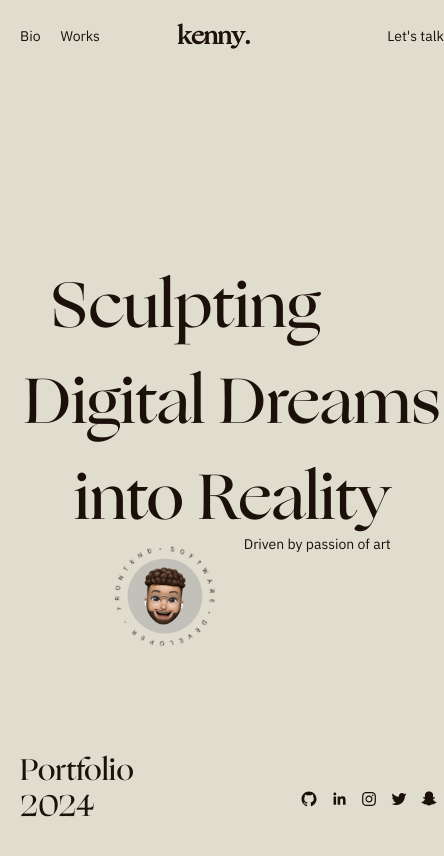
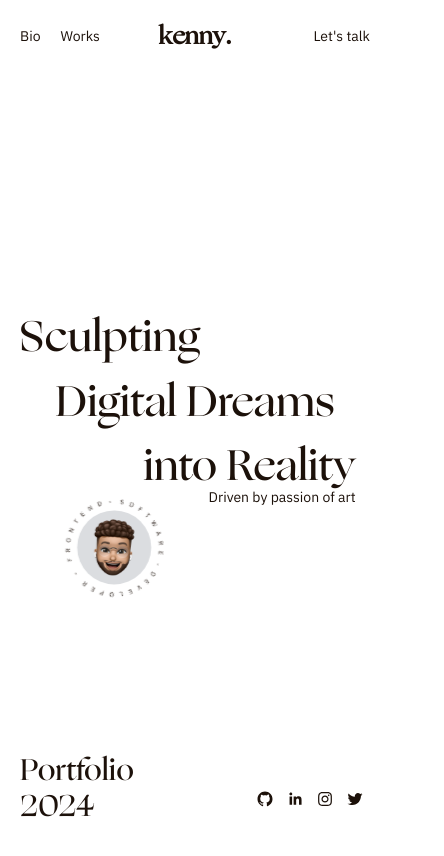
Before and after one commit to ToppYankah/portfolio, a Next.js app: page / in a window 390 px wide. Shown: the top 856 px of the page, 444 px wide, since content can reach past the window. Built offline with nearby package versions, Linux system fonts and the light colour scheme; what @xpd/tailwind-3dtransforms would draw is missing.

Commit message:
Improve hero section responsiveness to fit mobile properly

```diff
--- a/src/app/_components/HeroDate.tsx
+++ b/src/app/_components/HeroDate.tsx
@@ -12,7 +12,7 @@ export default function HeroDate() {
     }, []);
 
     return (
-      <div className="col-start-1 col-end-2 row-start-3 row-end-4 font-serif">
+      <div className="col-start-1 col-end-4 sm:col-end-2 row-start-3 row-end-4 font-serif">
             <h2 className="whitespace-nowrap text-5xl max-[800px]:text-4xl max-[640px]:text-3xl perspective-400">
                 <p ref={portfolioRef}>Portfolio</p>
             </h2>
--- a/src/app/_components/HeroSocials.tsx
+++ b/src/app/_components/HeroSocials.tsx
@@ -10,7 +10,7 @@ export default function HeroSocials() {
         animateSocials(socialRefs);
     }, []);
 
-    return <div className="col-start-4 col-end-5 row-start-3 row-end-4 flex items-end justify-end">
+    return <div className="sm:col-start-4 col-start-1 col-end-5 row-start-3 row-end-4 flex items-end justify-end">
         <div ref={(ref) => {socialRefs.current?.push(ref)}}>
             <SocialIcon
                 url="https://github.com/ToppYankah"
@@ -51,15 +51,5 @@ export default function HeroSocials() {
                 style={{width: "20%", minWidth: 30, maxWidth: 40}}
             />
         </div>
-        <div ref={(ref) => {socialRefs.current?.push(ref)}}>
-            <SocialIcon
-                url="https://www.linkedin.com/in/kenneth-yankah/"
-                fgColor='var(--foreground-hex)'
-                bgColor="#0000"
-                network='snapchat'
-                target='_blank'
-                style={{width: "20%", minWidth: 30, maxWidth: 40}}
-            />
-        </div>
     </div>
 }
--- a/src/app/_components/HeroTitle.tsx
+++ b/src/app/_components/HeroTitle.tsx
@@ -1,13 +1,8 @@
 "use client";
-import {
-  LegacyRef,
-  useLayoutEffect,
-  useRef,
-  useState
-} from "react";
+import { LegacyRef, useLayoutEffect, useRef, useState } from "react";
 import Magnetic from "~/components/Magnetic";
 import useThemeDetector from "~/hooks/theme-detector";
-import { startHeroAnimations } from "../_animations";
+import * as animations from "../_animations";
 
 export default ({
   onAnimationComplete,
@@ -30,7 +25,7 @@ export default ({
   const isDarkTheme = useThemeDetector();
 
   useLayoutEffect(() => {
-    startHeroAnimations(
+    animations.startHeroAnimations(
       upperRef,
       middleRef,
       lowerRef,
@@ -46,53 +41,87 @@ export default ({
     );
   }, []);
 
+  const handleScaleUpRotatingLetters = () => {
+    animations.upscaleRotatingLetters(badgeImageRef);
+  };
+
+  const handleScaleDownRotatingLetters = () => {
+    animations.downscaleRotatingLetters(badgeImageRef);
+  };
+
   return (
     <div
       id="hero-title"
       ref={titleContainerRef}
-      className="col-start-1 col-end-5 sm:col-start-2 sm:col-end-4 row-start-2 row-end-3 flex justify-center"
+      className="col-start-1 col-end-5 row-start-2 row-end-3 flex justify-center sm:col-start-2 sm:col-end-4"
     >
-      <div className="max-w-[60%] sm:max-w-full flex flex-col justify-center">
+      <div className="flex max-w-[90%] sm:max-w-[100%] flex-col justify-center">
         <div className="flex items-center ">
           <div ref={upperRefContainer} className="">
-            <h1
-              className={`after:bg-color relative translate-x-0 whitespace-nowrap perspective-400`}
-            >
-              <span ref={upperRef} className="block font-serif text-[6.2rem] max-[950px]:text-[5rem] max-[800px]:text-[4rem] text-center sm:text-left">
+            <h1 className={`relative whitespace-nowrap perspective-400`}>
+              <span
+                ref={upperRef}
+                className="block font-serif text-[6.89vw] max-[1050px]:text-[9vw] max-[800px]:text-[10vw] max-[500px]:text-[11vw]"
+              >
                 Sculpting
               </span>
-              <span id="short-bio" className="block absolute text-sm font-sans top-1/3 left-full translate-x-8 opacity-90 max-[800px]:hidden">
-                Kenneth Topp Yankah is a front-end software<br />engineer who is passionate about designing<br />and developing digital experiences for web<br />and mobile.
+              <span
+                id="short-bio"
+                className="absolute left-full top-1/3 block translate-x-8 font-sans text-sm opacity-90 max-[800px]:hidden"
+              >
+                Kenneth Topp Yankah is a front-end software
+                <br />
+                engineer who is passionate about designing
+                <br />
+                and developing digital experiences for web
+                <br />
+                and mobile.
               </span>
             </h1>
           </div>
         </div>
         <div className="relative">
-          <h1
-            className={`after:bg-color whitespace-nowrap font-serif text-[6.2rem] max-[950px]:text-[5rem] max-[800px]:text-[4rem] perspective-400 relative min-h-[6rem] `}
-          >
-            <span ref={middleRef} className="block sm:relative absolute left-1/2 -translate-x-1/2">
+          <h1 className={`relative whitespace-nowrap perspective-400`}>
+            <span
+              ref={middleRef}
+              className="block text-center font-serif text-[6.89vw] max-[1050px]:text-[9vw] max-[800px]:text-[10vw] max-[500px]:text-[11vw]"
+            >
               Digital Dreams
             </span>
           </h1>
         </div>
         <div className="relative flex justify-end">
-          <div ref={badgeRef} className="self-center z-10 w-[15%] sm:w-[25%] min-w-[100px] absolute top-full left-0 sm:relative sm:top-0">
-            <img src={`/images/${isDarkTheme ? "dark-fsd" : "light-fsd"}.png`} className="rounded-full w-full aspect-square" ref={badgeImageRef} />
-            <div className="rounded-full w-[75%] aspect-square bg-gray-600 bg-opacity-[0.2] absolute top-1/2 left-1/2 -translate-x-1/2 -translate-y-1/2 flex items-center justify-center overflow-hidden">
+          <div
+            ref={badgeRef}
+            onMouseOver={handleScaleUpRotatingLetters}
+            onMouseOut={handleScaleDownRotatingLetters}
+            className="group absolute left-0 top-full z-10 w-[15%] min-w-[35%] self-center sm:relative sm:top-0 sm:min-w-[25%]"
+          >
+            <img
+              src={`/images/${isDarkTheme ? "dark-fsd2" : "light-fsd2"}.png`}
+              className="aspect-square w-full rounded-full"
+              ref={badgeImageRef}
+            />
+            <div className="absolute left-1/2 top-1/2 flex aspect-square w-[75%] -translate-x-1/2 -translate-y-1/2 items-center justify-center overflow-hidden rounded-full bg-gray-600 bg-opacity-[0.2]">
               <Magnetic strength={0.2}>
-                <img src="/images/memoji.png" className="w-[55%]"/>
+                <img src="/images/memoji.png" className="w-[55%]" />
               </Magnetic>
             </div>
           </div>
           <div ref={lowerRefContainer} className="">
-            <h1
-              className={`after:bg-color relative translate-x-0 whitespace-nowrap text-[6.2rem] max-[950px]:text-[5rem] max-[800px]:text-[4rem] perspective-400`}
-            >
-              <span ref={lowerRef} className="block font-serif text-center sm:text-left">
+            <h1 className={`relative whitespace-nowrap perspective-400`}>
+              <span
+                ref={lowerRef}
+                className="block font-serif text-[6.89vw] max-[1050px]:text-[9vw] max-[800px]:text-[10vw] max-[500px]:text-[11vw]"
+              >
                 into Reality
               </span>
-              <span id="short-note" className="absolute text-sm font-sans -bottom-2 right-0">Driven by passion of art</span>
+              <span
+                id="short-note"
+                className="absolute -bottom-2 right-0 font-sans text-sm"
+              >
+                Driven by passion of art
+              </span>
             </h1>
           </div>
         </div>
--- a/src/styles/globals.css
+++ b/src/styles/globals.css
@@ -4,8 +4,9 @@
 
 :root {
     --foreground-hex: #1c110a;
-    --foreground-light-hex: #1c110a10;
+    --foreground-light-hex: #1c110a0c;
     --background-hex: #e0ddcf;
+    --background-hex: #ffffff;
     --custom-timing: cubic-bezier(0.15, 0.86, 0.66, 0.99);
 }
 
```
Also changed, not shown: src/app/_animations/index.tsx (+82 -28 lines), public/images/dark-fsd2.png (added), public/images/light-fsd2.png (added).
